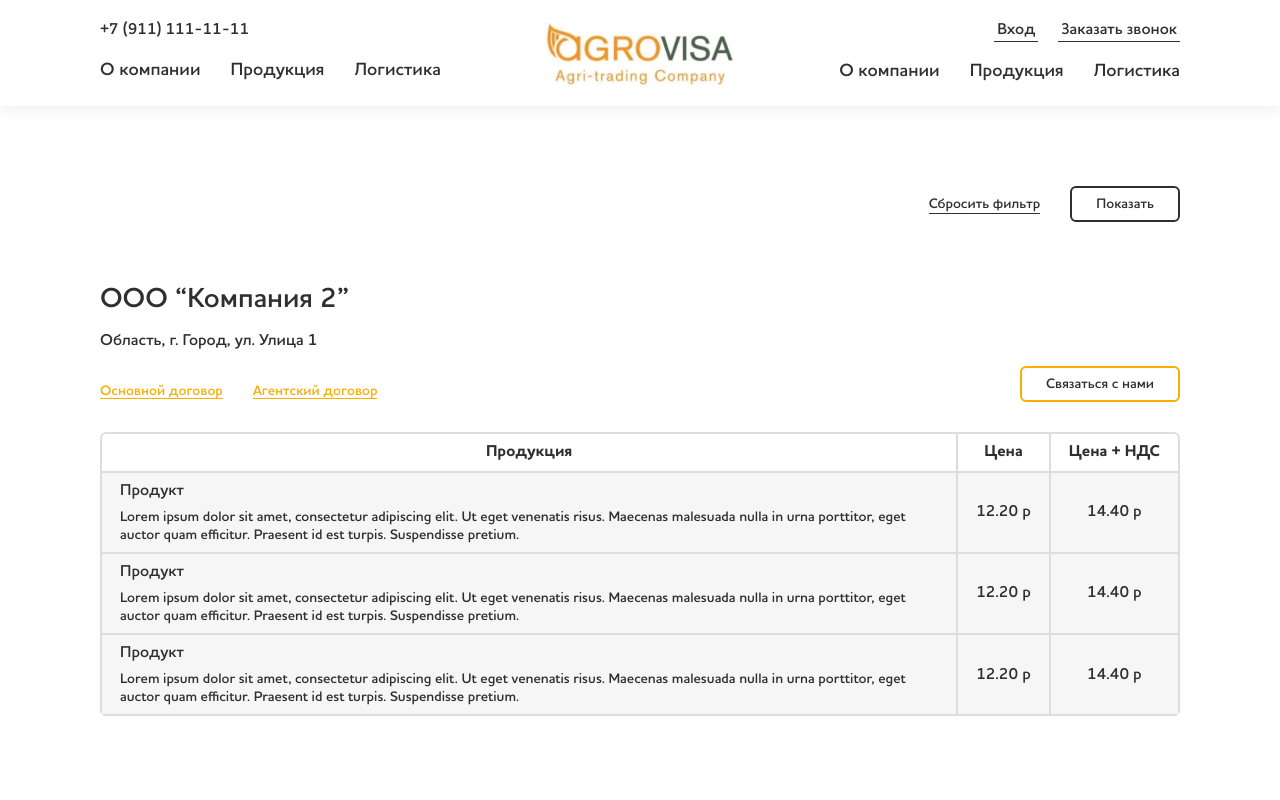
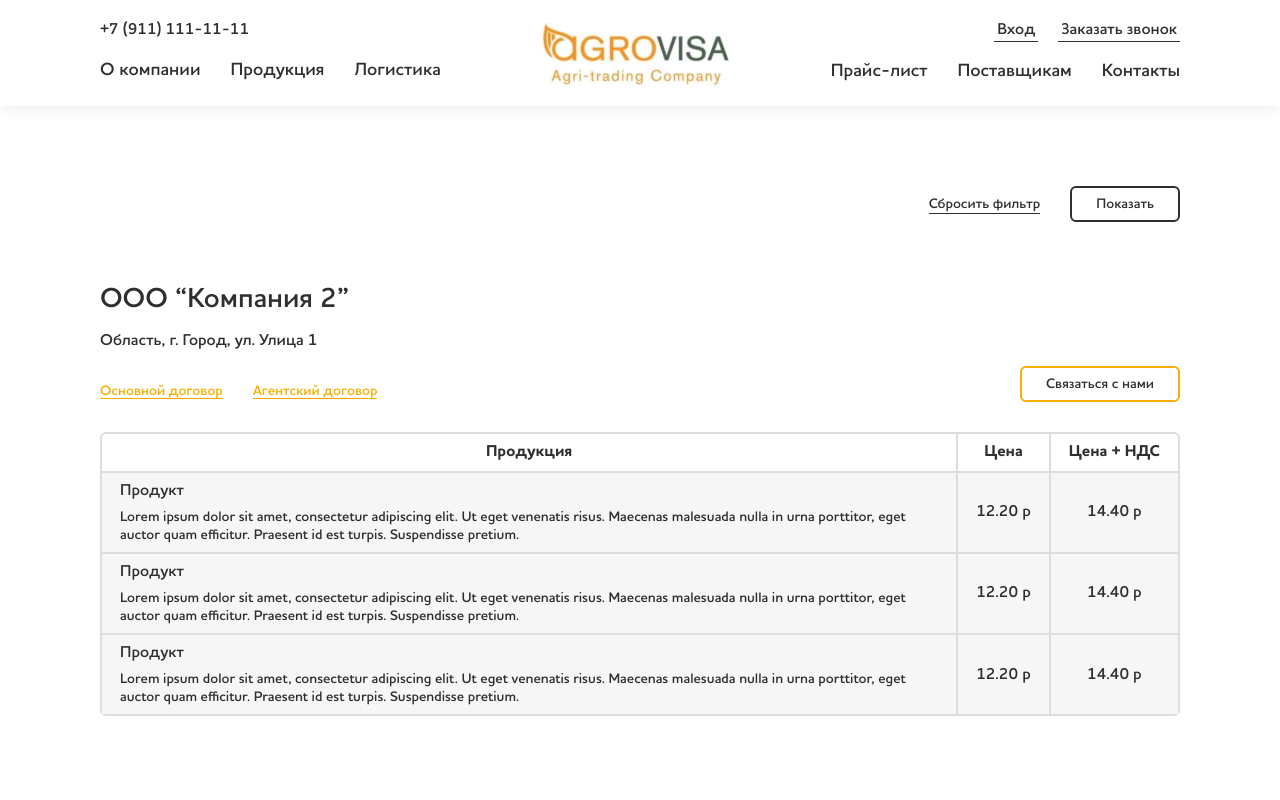
Before and after one commit to dan-rusakov/agrovisa, a Vue app: page /price-list in a window 1280 px wide. Shown: the top 800 px of the page. Built offline with nearby package versions, Linux system fonts and the light colour scheme.

Commit message:
add Routing between pages

```diff
--- a/src/App.vue
+++ b/src/App.vue
@@ -9,21 +9,21 @@
           <div class="header__bottom-line">
             <ul class="header__menu">
               <li class="header__menu-item">
-                <a href="#!" class="header__menu-link">О компании</a>
+                <router-link :to="{name: 'Home', hash: '#about'}" @click.native="scrollFix('#about')" class="header__menu-link" tag="a">О компании</router-link>
               </li>
               <li class="header__menu-item">
-                <a href="#!" class="header__menu-link">Продукция</a>
+                <router-link :to="{name: 'Products'}" class="header__menu-link" tag="a">Продукция</router-link>
               </li>
               <li class="header__menu-item">
-                <a href="#!" class="header__menu-link">Логистика</a>
+                <router-link :to="{name: 'Logistics'}" class="header__menu-link" tag="a">Логистика</router-link>
               </li>
             </ul>
           </div>
         </div>
         <div class="header__content-box">
-          <a href="#!" class="header__logo-box">
+          <router-link :to="{name: 'Home'}" class="header__logo-box" tag="a">
             <img src="./assets/images/logo.png" alt="Агровиза" class="header__logo">
-          </a>
+          </router-link>
         </div>
         <div class="header__content-box">
           <div class="header__content-box">
@@ -34,13 +34,13 @@
             <div class="header__bottom-line">
               <ul class="header__menu">
                 <li class="header__menu-item">
-                  <a href="#!" class="header__menu-link">О компании</a>
+                  <router-link :to="{name: 'PriceList'}" class="header__menu-link" tag="a">Прайс-лист</router-link>
                 </li>
                 <li class="header__menu-item">
-                  <a href="#!" class="header__menu-link">Продукция</a>
+                  <router-link :to="{name: 'Dealers'}" class="header__menu-link" tag="a">Поставщикам</router-link>
                 </li>
                 <li class="header__menu-item">
-                  <a href="#!" class="header__menu-link">Логистика</a>
+                  <router-link :to="{name: 'Home', hash: '#contacts'}" @click.native="scrollFix('#contacts')" class="header__menu-link" tag="a">Контакты</router-link>
                 </li>
               </ul>
             </div>
@@ -62,6 +62,17 @@
     </footer>
   </div>
 </template>
+
+<script>
+  export default {
+    name: 'App',
+    methods: {
+      scrollFix(hashbang) {
+        location.href = hashbang;
+      }
+    }
+  }
+</script>
 
 <style lang="scss">
   .header {
--- a/src/components/About.vue
+++ b/src/components/About.vue
@@ -1,5 +1,5 @@
 <template>
-  <section class="about">
+  <section class="about" id="about">
     <div class="about__wrapper">
       <h2 class="about__title">О компании</h2>
       <div class="about__text-box">
--- a/src/components/Contacts.vue
+++ b/src/components/Contacts.vue
@@ -1,5 +1,5 @@
 <template>
-  <section class="contacts">
+  <section class="contacts" id="contacts">
     <iframe class="contacts__map" src="https://yandex.ru/map-widget/v1/?um=constructor%3Afe889829a44251fdf5eba9ab7b2329d8f0b0e494bf016dd0cf0cd0b315843ceb&amp;source=constructor" width="100%" height="100%" frameborder="0"></iframe>
     <div class="contacts__wrapper">
       <div class="contacts__form-box">
```
